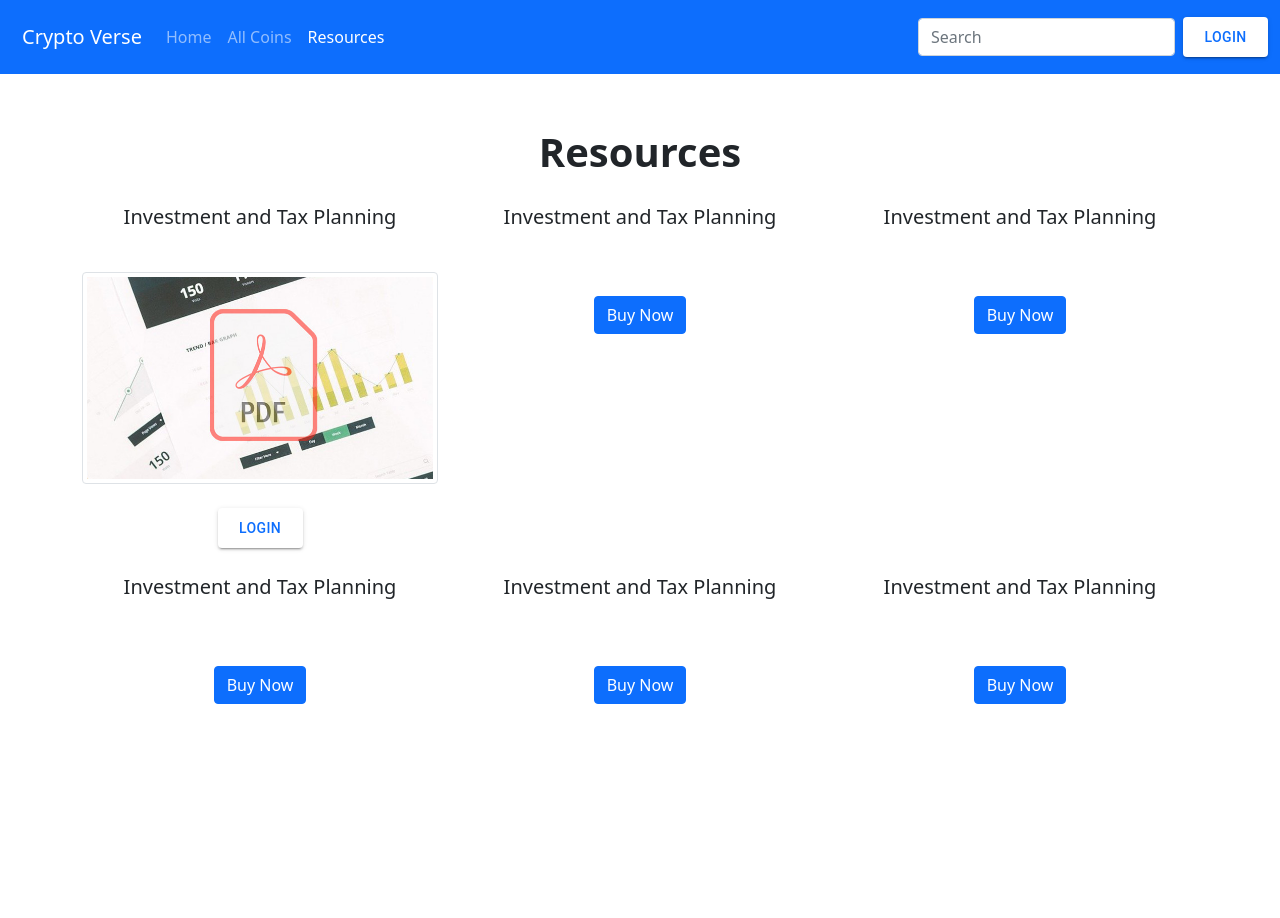
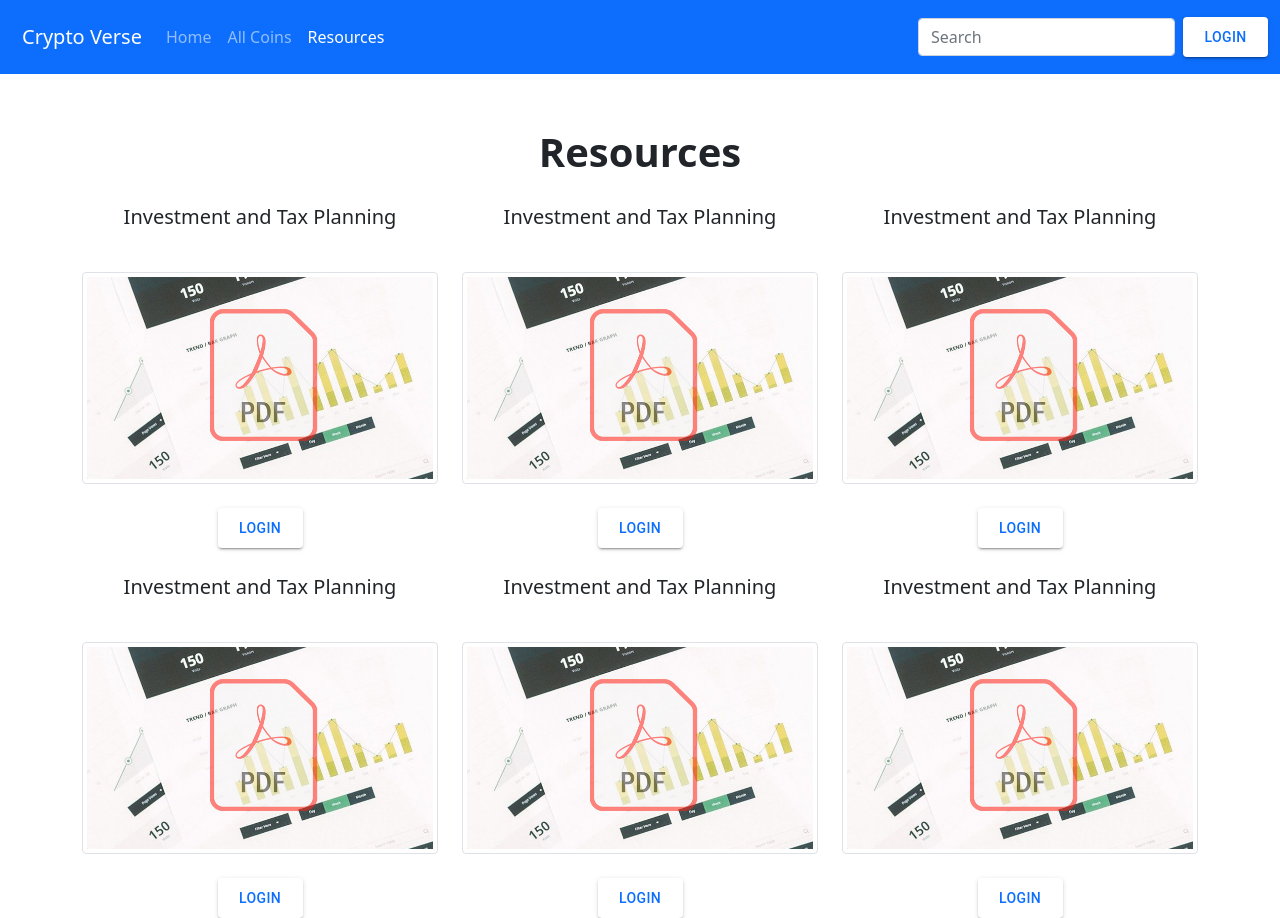
Before and after one commit to nitinfinold/crypto-verse, a React (Create React App) app: page /crypto-verse/resources in a window 1280 px wide. Before the commit the page ends 800 px from the top, so only its background shows below. Built offline with nearby package versions, Linux system fonts and the light colour scheme; no server answers.

Commit message:
Merge branch 'main' of https://github.com/nitinfinold/crypto-verse

```diff
--- a/src/App.scss
+++ b/src/App.scss
@@ -65,3 +65,7 @@
 .MuiAvatar-root{
   margin: 10px;
 }
+
+.MuiTypography-root{
+  color:black;
+}
--- a/src/BuyModal.js
+++ b/src/BuyModal.js
@@ -5,8 +5,9 @@ import Backdrop from '@material-ui/core/Backdrop';
 import Fade from '@material-ui/core/Fade';
 import AppBar from '@material-ui/core/AppBar'
 import { useCoin } from "./Context";
-import { Tabs, Tab,Box, Button, TextField } from "@material-ui/core";
+import { Tabs, Tab, Box, Button, TextField, RadioGroup, FormControlLabel, Radio } from "@material-ui/core";
 import { useState } from 'react';
+
 
 
 const useStyles = makeStyles((theme) => ({
@@ -37,9 +38,11 @@ export default function BuyModal() {
   const [open, setOpen] = React.useState(false);
   const { setAlert } = useCoin();
   const [email, setEmail] = useState("");
-  const [password, setPassword] = useState("");
-  const [confirmPassword, setConfirmPassword] = useState("");
-
+  const [firstName, setfirstName] = useState("");
+  const [lastName, setlastName] = useState("");
+  const [cardnumber, setCardnumber] = useState("");
+  const [cardExpiry, setcardExpiry] = useState("");
+  const [cvv, setcvv] = useState("");
 
 
   const handleOpen = () => {
@@ -51,14 +54,48 @@ export default function BuyModal() {
   };
 
   const handleSubmit = async () => {
-    if (password !== confirmPassword) {
+    if(firstName==="" && lastName==="" && cardnumber==="" && cardExpiry==="" && cvv==="" && email===""){
       setAlert({
         open: true,
-        message: "Passwords do not match",
+        message: "All fields must be filled!!",
         type: "error",
       });
-      return;
+      return
     }
+    if(cardnumber.length !== 16 || isNaN(Number(cardnumber))
+    ){
+      setAlert({
+        open: true,
+        message: "Please enter a valid card number.",
+        type: "error",
+      });
+      return
+    }
+    if(isNaN(Number(cardExpiry))
+    ){
+      setAlert({
+        open: true,
+        message: "Please enter a valid expiry!!",
+        type: "error",
+      });
+      return
+    }
+    if(cvv.length !== 3 || isNaN(Number(cvv))
+    ){
+      setAlert({
+        open: true,
+        message: "CVV should be 3 digit number.",
+        type: "error",
+      });
+      return
+    }
+
+    setAlert({
+      open: true,
+      message: "Thank you for placing an Order!! We will mail you the additional information via your registered E-mail.",
+      type: "success",
+    });
+    setOpen(false)
   };
 
   const [value, setValue] = React.useState(0);
@@ -108,26 +145,59 @@ export default function BuyModal() {
             >
               <TextField
                 variant="outlined"
+                type="text"
+                label="Enter First Name"
+                value={firstName}
+                onChange={(e) => setfirstName(e.target.value)}
+                fullWidth
+              />
+              <TextField
+                variant="outlined"
+                type="text"
+                label="Enter Last Name"
+                value={lastName}
+                onChange={(e) => setlastName(e.target.value)}
+                fullWidth
+              />
+              <TextField
+                variant="outlined"
                 type="email"
                 label="Enter Email"
                 value={email}
                 onChange={(e) => setEmail(e.target.value)}
                 fullWidth
               />
+              <RadioGroup
+                row
+                aria-labelledby="demo-radio-buttons-group-label"
+                defaultValue="debit"
+                name="radio"
+              >
+                <FormControlLabel value="debit" control={<Radio />} label="Debit" />
+                <FormControlLabel value="credit" control={<Radio />} label="Credit" />
+              </RadioGroup>
               <TextField
                 variant="outlined"
-                label="Enter Password"
-                type="password"
-                value={password}
-                onChange={(e) => setPassword(e.target.value)}
+                type="text"
+                label="Enter Card Number"
+                value={cardnumber}
+                onChange={(e) => setCardnumber(e.target.value)}
                 fullWidth
               />
               <TextField
                 variant="outlined"
-                label="Confirm Password"
-                type="password"
-                value={confirmPassword}
-                onChange={(e) => setConfirmPassword(e.target.value)}
+                type="text"
+                label="Enter Card Expiry"
+                value={cardExpiry}
+                onChange={(e) => setcardExpiry(e.target.value)}
+                fullWidth
+              />
+              <TextField
+                variant="outlined"
+                type="text"
+                label="Enter Card CVV"
+                value={cvv}
+                onChange={(e) => setcvv(e.target.value)}
                 fullWidth
               />
               <Button
@@ -136,7 +206,7 @@ export default function BuyModal() {
                 style={{ backgroundColor: "#0d6efd" }}
                 onClick={handleSubmit}
               >
-                Sign Up
+                Confirm Order
               </Button>
 
             </Box>
--- a/src/Resources.js
+++ b/src/Resources.js
@@ -37,14 +37,16 @@ const Resources = () => {
             <p className="text-center fs-5">Investment and Tax Planning</p>
             <br />
             <div className="text-center">
-              {/* <img src="Downloadables/wireframe.png" alt="First File" className="align-center img-thumbnail img-fluid rounded "></img> */}
-
+              <img src="Downloadables/first_product.jpg" alt="First File" className=" img-thumbnail img-fluid rounded "></img>
             </div>
             <br />
             <div className="text-center">
-              <a href="Downloadables/Investment_and_Tax_Planning.pdf" download rel="noopener noreferrer" target="_blank">
-                <button type="button" className="btn btn-primary">Buy Now</button>
-              </a>
+              {(user != null) ? (
+                <BuyModal />
+              ) : (
+                <AuthModal />
+              )}
+              <i className="fa fa-download"></i>
             </div>
           </div>
 
@@ -52,14 +54,16 @@ const Resources = () => {
             <p className="text-center fs-5">Investment and Tax Planning</p>
             <br />
             <div className="text-center">
-              {/* <img src="Downloadables/wireframe.png" alt="First File" className="align-center img-thumbnail img-fluid rounded "></img> */}
-
+              <img src="Downloadables/first_product.jpg" alt="First File" className=" img-thumbnail img-fluid rounded "></img>
             </div>
             <br />
             <div className="text-center">
-              <a href="Downloadables/Investment_and_Tax_Planning.pdf" download rel="noopener noreferrer" target="_blank">
-                <button type="button" className="btn btn-primary">Buy Now</button>
-              </a>
+              {(user != null) ? (
+                <BuyModal />
+              ) : (
+                <AuthModal />
+              )}
+              <i className="fa fa-download"></i>
             </div>
           </div>
 
@@ -67,17 +71,20 @@ const Resources = () => {
         <br />
         <div className="row align-items-center">
 
-          <div className="col align-center">
+        <div className="col align-center">
             <p className="text-center fs-5">Investment and Tax Planning</p>
             <br />
             <div className="text-center">
-              {/* <img src="Downloadables/wireframe.png" alt="First File" className="align-center img-thumbnail img-fluid rounded "></img> */}
+              <img src="Downloadables/first_product.jpg" alt="First File" className=" img-thumbnail img-fluid rounded "></img>
             </div>
             <br />
             <div className="text-center">
-              <a href="Downloadables/Investment_and_Tax_Planning.pdf" download rel="noopener noreferrer" target="_blank">
-                <button type="button" className="btn btn-primary">Buy Now</button>
-              </a>
+              {(user != null) ? (
+                <BuyModal />
+              ) : (
+                <AuthModal />
+              )}
+              <i className="fa fa-download"></i>
             </div>
           </div>
 
@@ -85,14 +92,16 @@ const Resources = () => {
             <p className="text-center fs-5">Investment and Tax Planning</p>
             <br />
             <div className="text-center">
-              {/* <img src="Downloadables/wireframe.png" alt="First File" className="align-center img-thumbnail img-fluid rounded "></img> */}
-
+              <img src="Downloadables/first_product.jpg" alt="First File" className=" img-thumbnail img-fluid rounded "></img>
             </div>
             <br />
             <div className="text-center">
-              <a href="Downloadables/Investment_and_Tax_Planning.pdf" download rel="noopener noreferrer" target="_blank">
-                <button type="button" className="btn btn-primary">Buy Now</button>
-              </a>
+              {(user != null) ? (
+                <BuyModal />
+              ) : (
+                <AuthModal />
+              )}
+              <i className="fa fa-download"></i>
             </div>
           </div>
 
@@ -100,14 +109,16 @@ const Resources = () => {
             <p className="text-center fs-5">Investment and Tax Planning</p>
             <br />
             <div className="text-center">
-              {/* <img src="Downloadables/wireframe.png" alt="First File" className="align-center img-thumbnail img-fluid rounded "></img> */}
-
+              <img src="Downloadables/first_product.jpg" alt="First File" className=" img-thumbnail img-fluid rounded "></img>
             </div>
             <br />
             <div className="text-center">
-              <a href="Downloadables/Investment_and_Tax_Planning.pdf" download rel="noopener noreferrer" target="_blank">
-                <button type="button" className="btn btn-primary">Buy Now</button>
-              </a>
+              {(user != null) ? (
+                <BuyModal />
+              ) : (
+                <AuthModal />
+              )}
+              <i className="fa fa-download"></i>
             </div>
           </div>
 
```
